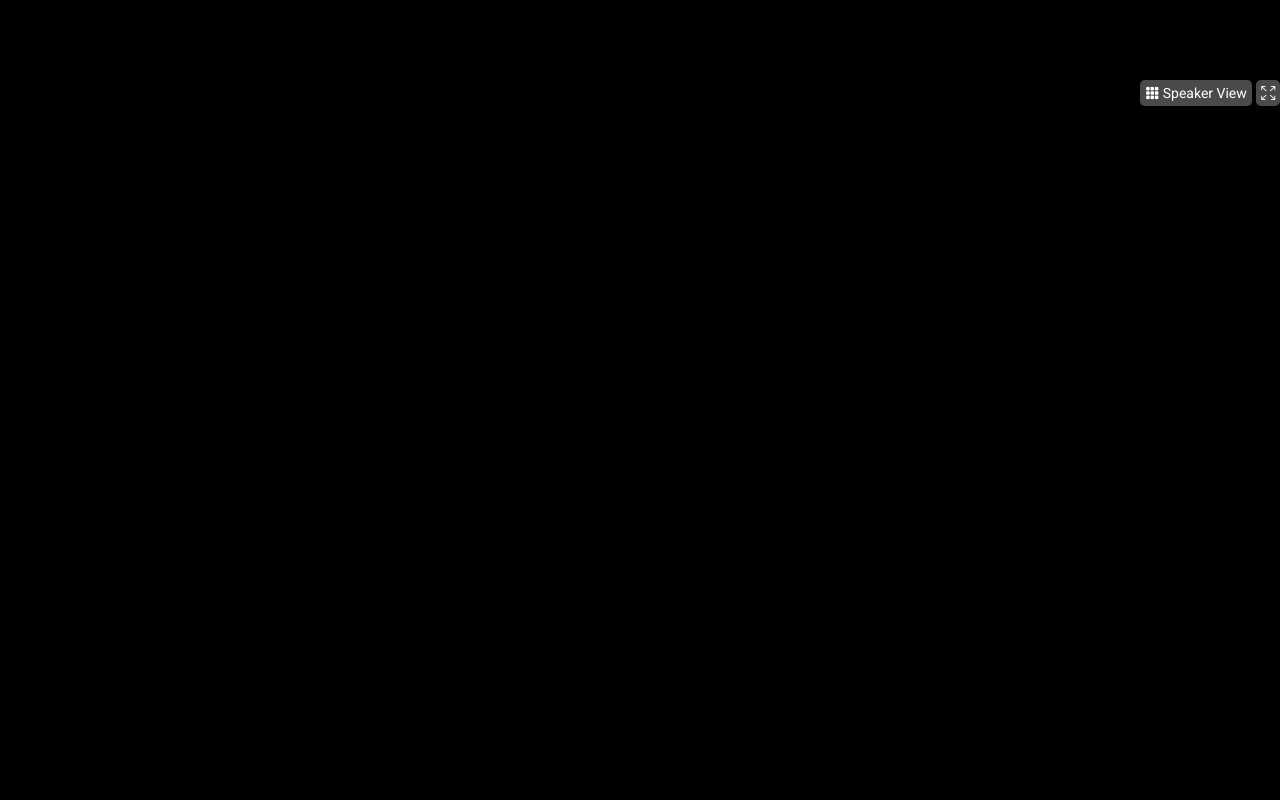
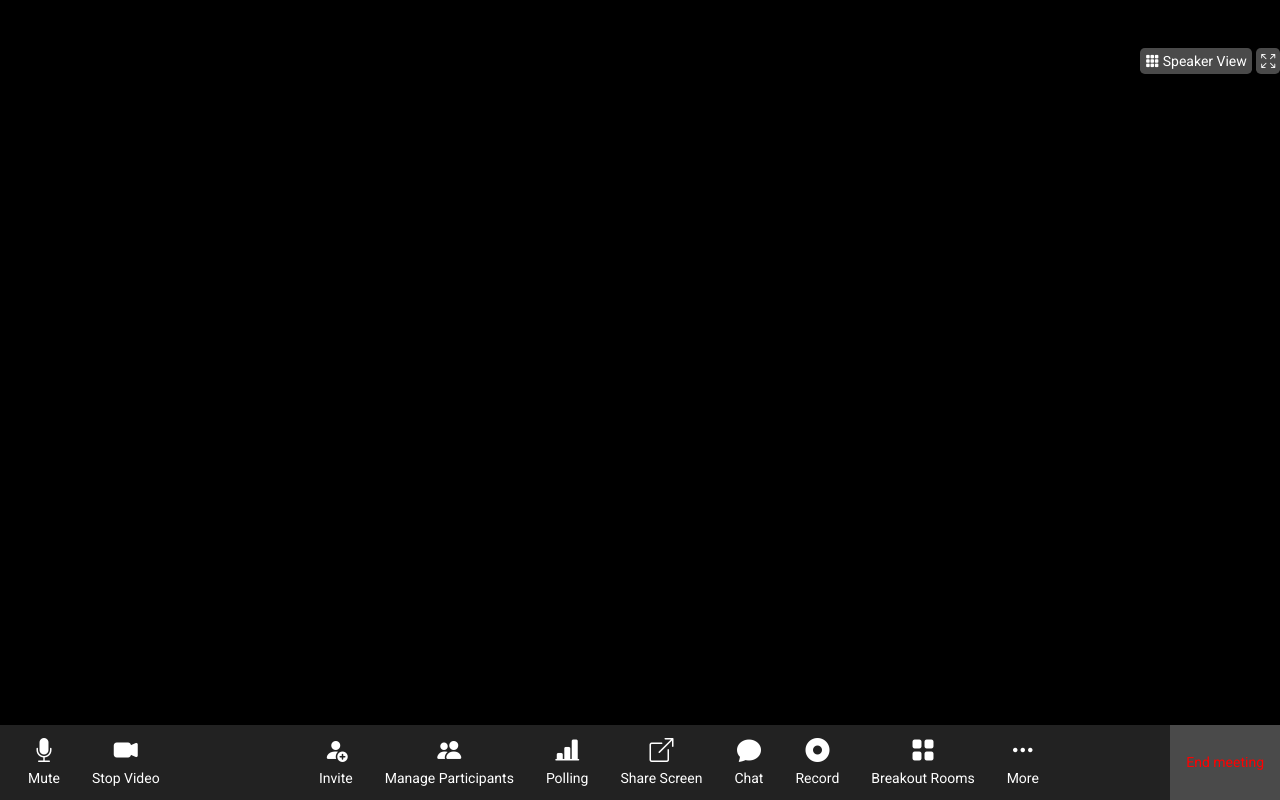
Before and after one commit to GianlucaGiardella/html-css-zoom, a plain HTML site: page index.html in a window 1280 px wide. Drawn offline with nearby package versions, Linux system fonts and the light colour scheme.

Commit message:
Added: bottom_menu

```diff
--- a/assets/style.css
+++ b/assets/style.css
@@ -8,14 +8,14 @@ body {
     font-size: 14px;
     font-family: 'Roboto', sans-serif;
     background-color: black;
+    color: white;
 }
 
 .top_menu {
     position: fixed;
-    top: 5rem;
+    top: 3rem;
     right: 0;
     display: flex;
-    color: white;
 }
 
 .top_menu .speaker_view {
@@ -25,8 +25,93 @@ body {
     background-color: #4A4A4A;
 }
 
+.top_menu .speaker_view:hover {
+    cursor: pointer;
+}
+
 .top_menu .full_screen {
     padding: 0.3rem;
     border-radius: 0.3rem;
     background-color: #4A4A4A;
 }
+
+.top_menu .full_screen:hover {
+    cursor: pointer;
+}
+
+
+
+
+
+
+
+.bottom_menu {
+    height: 4.7rem;
+    position: fixed;
+    bottom: 0;
+    left: 0;
+    right: 0;
+    display: flex;
+    align-items: center;
+    background-color: #222222;
+}
+
+.bottom_menu i {
+    width: 100%;
+    font-size: 1.5rem;
+    margin-bottom: 0.5rem;
+    display: flex;
+    justify-content: center;
+    align-items: center;
+}
+
+.left_menu {
+    flex: 0 0 max-content;
+    padding-inline: 1rem;
+    display: flex;
+    justify-content: center;
+    gap: 0.5rem;
+}
+
+.left_menu_icon {
+    display: flex;
+    justify-content: center;
+    flex-wrap: wrap;
+}
+
+.left_menu_icon:hover {
+    cursor: pointer;
+}
+
+.center_menu {
+    flex: 1 0 0;
+    display: flex;
+    justify-content: center;
+    gap: 0.5rem;
+}
+
+.center_menu_icon {
+    height: 100%;
+    display: flex;
+    justify-content: center;
+    flex-wrap: wrap;
+}
+
+.center_menu_icon:hover {
+    cursor: pointer;
+}
+
+.rigth_menu {
+    height: 100%;
+    padding-inline: 1rem;
+    flex: 0 0 max-content;
+    display: flex;
+    justify-content: flex-end;
+    align-items: center;
+    background-color: #4A4A4A;
+    color: red;
+}
+
+.rigth_menu:hover {
+    cursor: pointer;
+}
--- a/index.html
+++ b/index.html
@@ -16,12 +16,73 @@
 <body>
     <div class="top_menu">
         <div class="speaker_view"><i class="bi bi-grid-3x3-gap-fill"></i> Speaker View</div>
+
         <div class="full_screen"><i class="bi bi-arrows-fullscreen"></i></div>
     </div>
 
-    <main></main>
+    <main>
 
-    <div class="bottom_menu"></div>
+    </main>
+
+    <div class="bottom_menu">
+        <div class="left_menu">
+            <div class="left_menu_icon">
+                <i class="bi bi-mic-fill"></i>
+                <!-- <i class="bi bi-caret-up-fill"></i> -->
+                Mute
+            </div>
+
+            <div class="left_menu_icon">
+                <i class="bi bi-camera-video-fill"></i>
+                <!-- <i class="bi bi-caret-up-fill"></i>  -->
+                Stop Video
+            </div>
+        </div>
+
+        <div class="center_menu">
+            <div class="center_menu_icon">
+                <i class="bi bi-person-fill-add"></i>
+                Invite
+            </div>
+
+            <div class="center_menu_icon">
+                <i class="bi bi-people-fill"></i>
+                Manage Participants
+            </div>
+
+            <div class="center_menu_icon">
+                <i class="bi bi-bar-chart-line-fill"></i>
+                Polling
+            </div>
+
+            <div class="center_menu_icon">
+                <i class="bi bi-box-arrow-up-right"></i>
+                Share Screen
+            </div>
+
+            <div class="center_menu_icon">
+                <i class="bi bi-chat-fill"></i>
+                Chat
+            </div>
+
+            <div class="center_menu_icon">
+                <i class="bi bi-record-circle-fill"></i>
+                Record
+            </div>
+
+            <div class="center_menu_icon">
+                <i class="bi bi-grid-fill"></i>
+                Breakout Rooms
+            </div>
+
+            <div class="center_menu_icon">
+                <i class="bi bi-three-dots"></i>
+                More
+            </div>
+        </div>
+
+        <div class="rigth_menu">End meeting</div>
+    </div>
 </body>
 
 </html>
```
